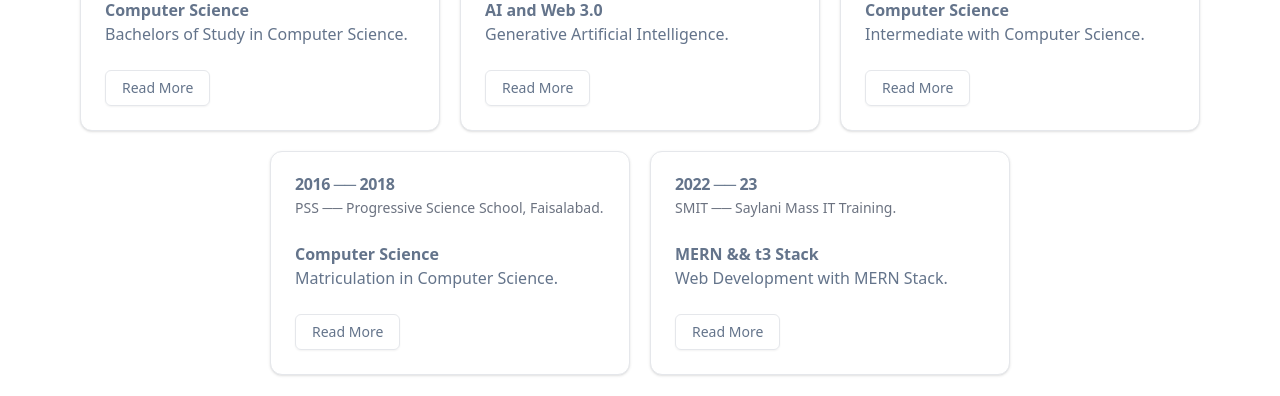
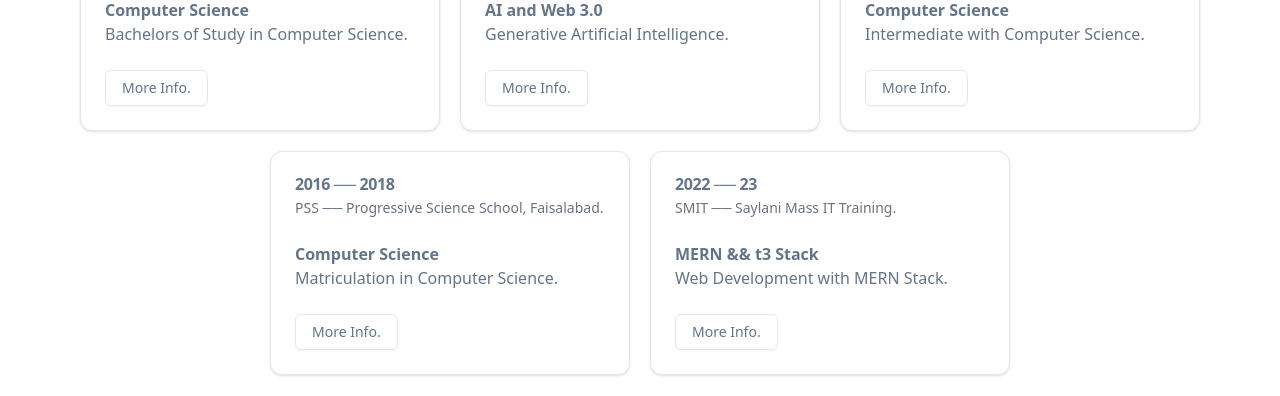
Before and after one commit to zahooronly/portfolio, a Next.js app: page / in a window 1280 px wide. Shown: the part 887-1283 px from the top of the page. Built offline with nearby package versions, Linux system fonts and the light colour scheme.

Commit message:
Card Updated.

```diff
--- a/components/Card.tsx
+++ b/components/Card.tsx
@@ -43,7 +43,7 @@
       <CardFooter>
         <Popover>
           <PopoverTrigger asChild>
-            <Button variant="outline">Read More</Button>
+            <Button variant="outline">More Info.</Button>
           </PopoverTrigger>
           <PopoverContent className="w-80 sm:ml-5 ml-1">
             <CardHeader>
```
